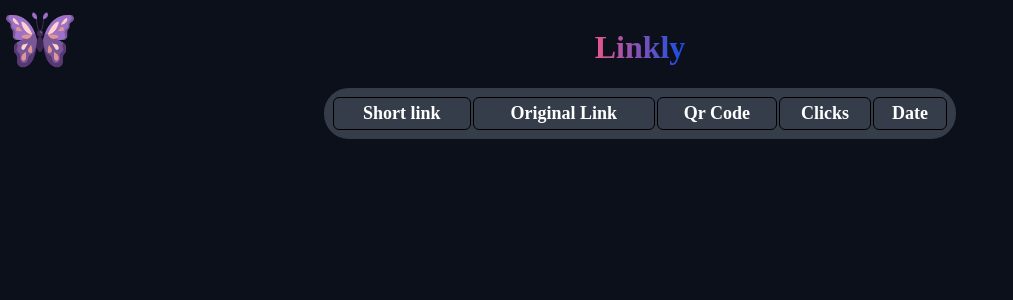
After one commit to Maisnerr/urlshortener, a Flask app: template templates/adminpanel.html in a window 1280 px wide. The commit adds this page. Shown: the top 300 px of the page, without its empty margins (0-1013 px from the left). Run offline with Flask 3, Linux system fonts and the light colour scheme; the template is opened without the code that fills it, so the values that code supplies are empty; some web fonts are replaced.

Commit message:
CELY FRONTEND + TO FUNGUJE!!!!!!!

```diff
--- a/app.py
+++ b/app.py
@@ -7,6 +7,8 @@ from termcolor import colored
 import regex as re
 import qrcode
 
+LOCALURL = "https://98b8-185-186-196-91.ngrok-free.app/"
+##LOCALURL = "http://192.168.1.138:5000/"
 
 app = Flask(__name__)
 app.config["SQLALCHEMY_DATABASE_URI"] = "sqlite:///urls.db"
@@ -58,7 +60,7 @@ def generate_qr_code(short_url):
         box_size=10,
         border=1
     )
-    qr.add_data("http://192.168.1.138:5000/" + short_url)
+    qr.add_data(LOCALURL + short_url)
     qr.make(fit=True)
     img = qr.make_image(fill='black', back_color='white')
     img.save(f"static/qrs/{short_url}.png")
@@ -85,13 +87,20 @@ def format_for_return(entry):
     data = []
     data.append(entry.short_url)
 
-    data.append(entry.long_url)
+    if(len(entry.long_url) > 128):
+        data.append(str((entry.long_url[:-(len(entry.long_url)-128)]))+"...")
+    else:
+        data.append(entry.long_url)
 
     data.append(entry.clicks)
 
     data.append(entry.date)
 
     return data
+
+@app.route("/adminpanel")
+def adminpanel():
+    return render_template("adminpanel.html")
 
 @app.route("/")
 def index():
@@ -130,7 +139,7 @@ def shorten_url():
     existing_url = URL.query.filter_by(long_url=long_url).first()
     if normal_url:
         if existing_url:
-            return jsonify({"short_url": "http://192.168.1.138:5000/" + existing_url.short_url, "file_url": f"http://192.168.1.138:5000/static/qrs/{existing_url.short_url}.png"})
+            return jsonify({"short_url": LOCALURL + existing_url.short_url, "file_url": f"{LOCALURL}static/qrs/{existing_url.short_url}.png"})
 
     new_entry = URL(long_url=long_url, short_url=short_url, clicks=0, date=date)
 
@@ -139,7 +148,7 @@ def shorten_url():
     db.session.add(new_entry)
     db.session.commit()
 
-    return jsonify({"short_url": "http://192.168.1.138:5000/" + short_url, "file_url": f"http://192.168.1.138:5000/static/qrs/{short_url}.png"})
+    return jsonify({"short_url": LOCALURL + short_url, "file_url": f"{LOCALURL}static/qrs/{short_url}.png"})
 
 @app.route("/<short_url>")
 def redirect_to_long(short_url):
@@ -150,6 +159,15 @@ def redirect_to_long(short_url):
         print(colored("adding +1 to "+str(url_entry.clicks), "blue"))
         return redirect(url_entry.long_url)
     return jsonify({"error": "URL not found"}), 404
+
+@app.route("/getlength", methods=["POST"])
+def getlength():
+    length = []
+
+    for i in range(URL.query.count()):
+        length.append(1)
+
+    return jsonify({"len": length})
 
 @app.route("/getdata", methods=["POST"])
 def return_data():
--- /dev/null
+++ b/static/adminpanel.js
@@ -0,0 +1,68 @@
+const localurl = "http://ngrok http 8000.168.1.138:5000"
+
+async function appendRow() {
+    let table = document.getElementById("myTable");
+
+    let pole = [1,1,1,1,1];
+    let len = [];
+    let input = [];
+
+    try{
+        const response = await fetch(localurl+"/getlength", {
+            method: "POST",
+            headers:{
+                "Content-Type": "application/json"
+            },
+            body: JSON.stringify({amount: "1"})
+        });
+
+        if(response.ok){
+            const data = await response.json();
+            len = data.len;
+        }else{
+            console.log(errorData.error);
+        }
+    } catch (error){
+        console.error('Error during request:', error);
+    }
+
+        for(let i in len){
+        mezi = table.insertRow();
+        mezi.classList.add("interlight");
+
+        try{
+            const response = await fetch(localurl+"/getdata", {
+                method: "POST",
+                headers:{
+                    "Content-Type": "application/json"
+                },
+                body: JSON.stringify({amount: i})
+            });
+
+            if(response.ok){
+                const data = await response.json();
+                input = [data.short_url, data.long_url, "", data.clicks, data.date];
+            }else{
+                console.log(errorData.error);
+            }
+        } catch (error){
+            console.error('Error during request:', error);
+        }
+
+        for(let j in pole){
+            if(j == 0){
+                mezi.insertCell(j).innerHTML = `<div class="firstBox"><a href="${localurl}/${input[j]}" class="nowrap">${localurl}/${input[j]}</a><button class="copy" onclick="copyUrl('${localurl}/${input[j]}')">cau</button></div>`;
+            }else if(j == 2){
+                mezi.insertCell(j).innerHTML = `<div class="qrImagesDiv"><img src='/static//qrs/${input[0]}.png' alt="QR CODE" width="50px"></div>`;
+            }else if(j > 2){
+                mezi.insertCell(j).innerHTML = `<p class="aTableDiv nowrap">${input[j]}</p>`; //align do prostred!!!
+            }else{
+                mezi.insertCell(j).innerHTML = `<p class="nowrap">${input[j]}</p>`;
+            }
+        }
+    }
+}
+
+document.addEventListener("DOMContentLoaded", function () {
+    appendRow();
+});
--- a/static/style.css
+++ b/static/style.css
@@ -10,6 +10,78 @@ body{
     height: 100%;
     background-color: #0B101B;
 }
+
+
+.outputContainer{
+    display: flex;
+    font-size: 20px;
+    color: #000000;
+    align-items: center;
+    justify-content: center;
+}
+.buttonContainer{
+    display: flex;
+    justify-content: center;
+}
+.mezi{
+    border: #000000 2px solid;
+    width: 600px;
+    max-width: 80vw;
+    display: flex;
+    align-items: center;
+    justify-content: center;
+    padding: 30px;
+}
+.urltext{
+    font-size: 20px;
+    color: #000000;
+}
+.url p{
+    margin: 0px;
+}
+.buttons img{
+    margin: 20px 10px 20px 20px;
+}
+.qrImage{
+    height: 270px;
+}
+table, th, td {
+    border:1px solid black;
+    font-size: large;
+    border-radius: 6px;
+    padding: 5px;
+}
+td a{
+    color: black;
+}
+.qrImagesDiv{
+    display: flex;
+    justify-content: center;
+}
+.aTableDiv{
+    display: flex;
+    justify-content: center;
+}
+.nowrap{
+    white-space: nowrap;
+    overflow: hidden;
+    text-overflow: ellipsis;
+}
+.copyButton{
+    color: black;
+    align-self: flex-end;
+    margin-left: 10px;
+}
+.firstBox{
+    display: flex;
+    justify-content: space-between;
+}
+#qrCodeImage{
+    margin-left: 40px;
+}
+
+
+
 
 .custom-gradient{
     font-size: 24px;             /* Adjust font size if needed */
@@ -45,9 +117,13 @@ body{
 .interbold{
     font-family: inter-bold;
 }
+.smoke{
+    color:wheat;
+}
 .linkinputform{
-    width: 25%;
+    width: 30%;
     min-width: 450px;
+    max-width: 550px;
     height: 70px;
     border-radius: 45px;
     border: 5px #353C4A solid;
@@ -98,3 +174,15 @@ body{
     height: 64px;
     margin: 20px 10px;
 }
+.tablecontainer{
+    background-color: #ffffff;
+    padding: 50px;
+}
+table{
+    border: #353C4A solid 2px;
+    background-color: #353C4A;
+    border-radius: 25px;
+    width: 100vw;
+    color: white;
+    text-decoration: none;
+}
--- /dev/null
+++ b/templates/adminpanel.html
@@ -0,0 +1,32 @@
+<!DOCTYPE html>
+<html lang="cs">
+    <head>
+        <title>Admin Panel │ Maisner</title>
+        <link rel="stylesheet" href="/static//style.css">
+        <link href="https://fonts.googleapis.com/css2?family=Merriweather:wght@400;700&display=swap" rel="stylesheet">
+        <link rel="icon" href="/static//images/icon.png">
+        <meta name="viewport" content="width=device-width, initial-scale=0.7">
+        <meta charset="UTF-8">
+    </head>
+    <body>
+        <div class="center">
+            <h1 class="custom-gradient webname interbold">Linkly</h1>
+        </div>
+
+        <img src="/static//images/icon.png" style="width: 70px; position: absolute; top: 5px; left: 5px;">
+
+        <div class="tableContainer center">
+            <table style="max-width: 50%; min-width: 10%;" id="myTable" class="nowrap">
+                <tr class="interbold" style="color: white;">
+                    <th>Short link</th>
+                    <th>Original Link</th>
+                    <th>Qr Code</th>
+                    <th>Clicks</th>
+                    <th>Date</th>
+                </tr>
+            </table>
+        </div>
+
+        <script src="/static//adminpanel.js"></script>
+    </body>
+</html>
```
Also changed, not shown: static/script.js (+6 -48 lines), templates/index.html (+9 -7 lines), templates/mezi.txt (+11 -0 lines), instance/urls.db, static/qrs/4yuDk.png (added).
